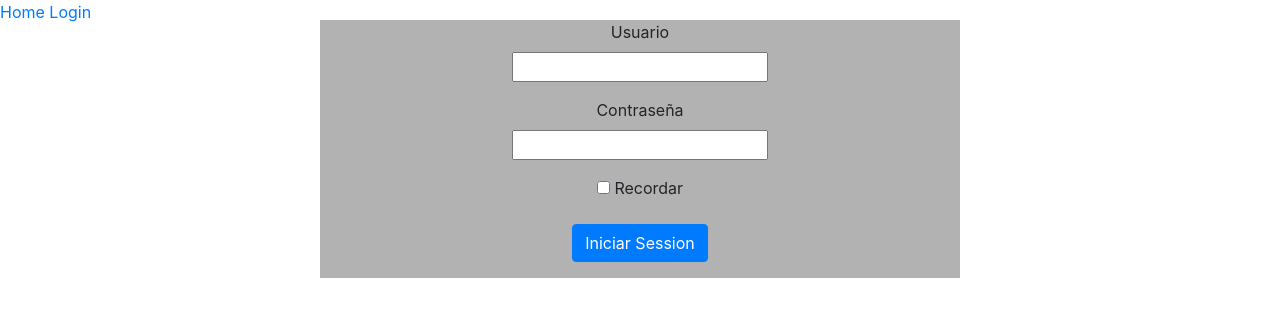
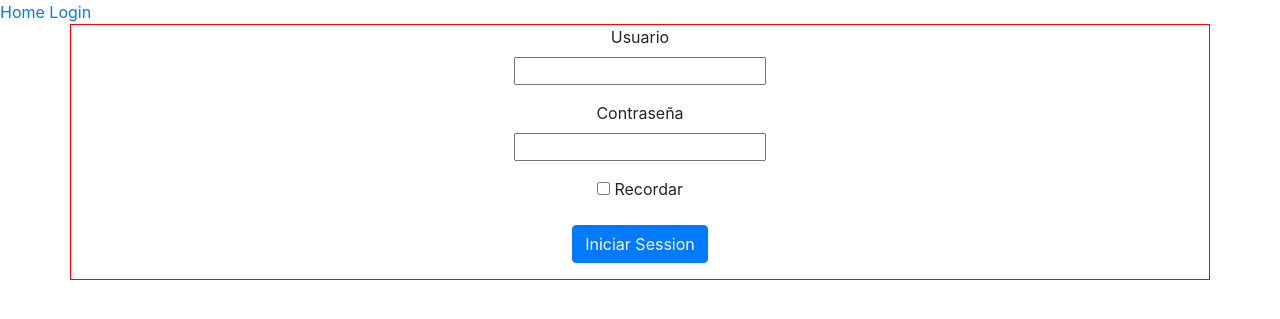
Before and after one commit to jamesnava/Turnos, a Flask app: page /login in a window 1280 px wide. Shown: the top 319 px of the page. Run offline with Flask 3, Linux system fonts and the light colour scheme.

Commit message:
12032024

```diff
--- /dev/null
+++ b/app/static/css/menu.css
@@ -0,0 +1,75 @@
+:root{
+  --main-color:#fff;
+}
+
+*{
+  padding: 0;
+  margin: 0;
+  box-sizing: border-box;
+}
+
+body{
+  font-family:'Roboto' , 'sans-serif';
+  overflow:hidden;
+}
+
+.main-header{
+  background: #4FB391;
+  width: 100%;
+  height:50px;
+}
+
+nav{
+  position: absolute;
+  left:0;
+  top:0;
+  width: 200px;
+  top:50px;
+  height:calc(100vh - 50px);
+  background:#2D6653;
+  transform:translateX(-100%);
+  transition:.4s ease;
+}
+
+.navigation li{
+  list-style:none;
+  width: 100%;
+  border-bottom: 1px solid rgba(255,255,255,.5);
+}
+
+.navigation a{
+  color:var(--main-color);
+  display: block;
+  line-height:3.5;
+  padding: 0 10px;
+  text-decoration:none;
+  transition:.4s ease;
+}
+
+.navigation a:hover{
+  transform:translateX(10%);
+}
+
+#btn-nav{
+  display: none;
+}
+
+#btn-nav:checked ~ nav{
+  transform:translateX(0);
+}
+
+.btn-nav{
+  color:var(--main-color);
+  font-size:30px;
+  position: absolute;
+  left:0;
+  top:0;
+  cursor:pointer;
+  padding:6.5px 15px;
+  transition:.2s ease;
+  background:rgba(0,0,0,.1);
+}
+
+.btn-nav:hover{
+  background:rgba(0,0,0,.3);
+}
--- a/app/static/css/style.css
+++ b/app/static/css/style.css
@@ -1,14 +1,3 @@
-#divlogueo{
-	width: 100%;
-
+.logueo{
 	text-align: center;
-
 }
-
-#divlogueo form{
-	background-color: rgba(0, 0, 0, .3);
-	position: absolute;
-	margin-top: 20px;
-	width: 50%;
-	left: 25%;
-}
--- a/app/templates/base.html
+++ b/app/templates/base.html
@@ -6,6 +6,7 @@
 	<title>Bienvenidos a la Pagina Principal</title>
 	<link rel="stylesheet" href="https://cdn.jsdelivr.net/npm/bootstrap@4.6.2/dist/css/bootstrap.min.css" integrity="sha384-xOolHFLEh07PJGoPkLv1IbcEPTNtaed2xpHsD9ESMhqIYd0nLMwNLD69Npy4HI+N" crossorigin="anonymous">
 	<link rel="stylesheet" type="text/css" href="{{ url_for('static', filename='css/style.css') }}">
+	<link rel="stylesheet" type="text/css" href="{{ url_for('static', filename='css/menu.css') }}">
 </head>
 <body>
 	{%with messages=get_flashed_messages()%}
@@ -17,15 +18,20 @@
 	</ul>
 	{%endif%}
 	{%endwith%}
-	{%block content%}
-
-	{%endblock%}
-
 	<div>
 		<a href="{{url_for('principal')}}">Home</a>
 		<a href="{{url_for('index')}}">Login</a>
 	</div>
 
+
+	{%block content%}
+	{%endblock%}
+
+
+
+
+
+
 <link rel="stylesheet" href="https://cdn.jsdelivr.net/npm/bootstrap@4.6.2/dist/css/bootstrap.min.css" integrity="sha384-xOolHFLEh07PJGoPkLv1IbcEPTNtaed2xpHsD9ESMhqIYd0nLMwNLD69Npy4HI+N" crossorigin="anonymous">
 </body>
 </html>
--- a/app/templates/login.html
+++ b/app/templates/login.html
@@ -1,9 +1,9 @@
 {%extends "base.html"%}
 
 {%block content%}
-
-<div id="divlogueo">
-	<div class="log-hijo">
+<div class="container">
+<div class="row">
+	<div class="col logueo" style="border: 1px solid red;">
 	<form action="" method="post" novalidate>
 		{{form.hidden_tag()}}
 		<p>
@@ -33,4 +33,5 @@
 	</form>
 	</div>
 </div>
+</div>
 {%endblock%}
```
Also changed, not shown: app/templates/principal.html (+13 -1 lines).
